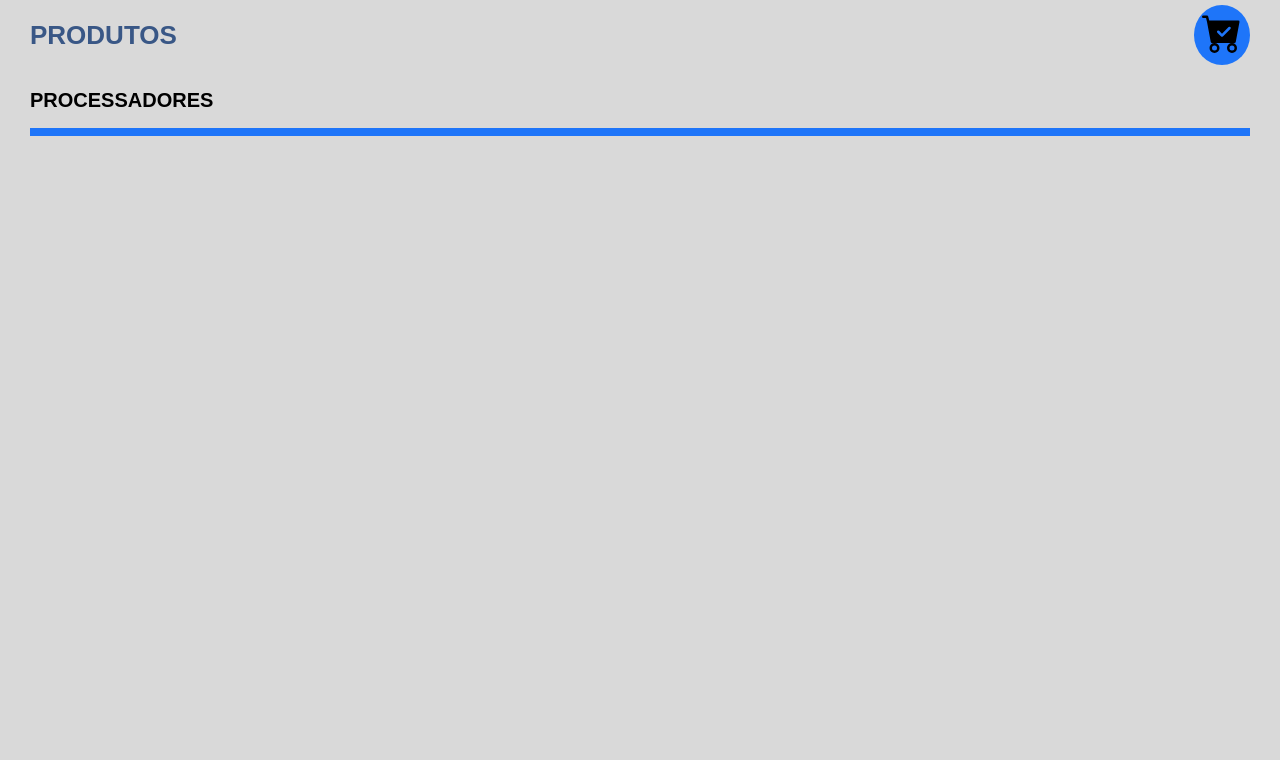
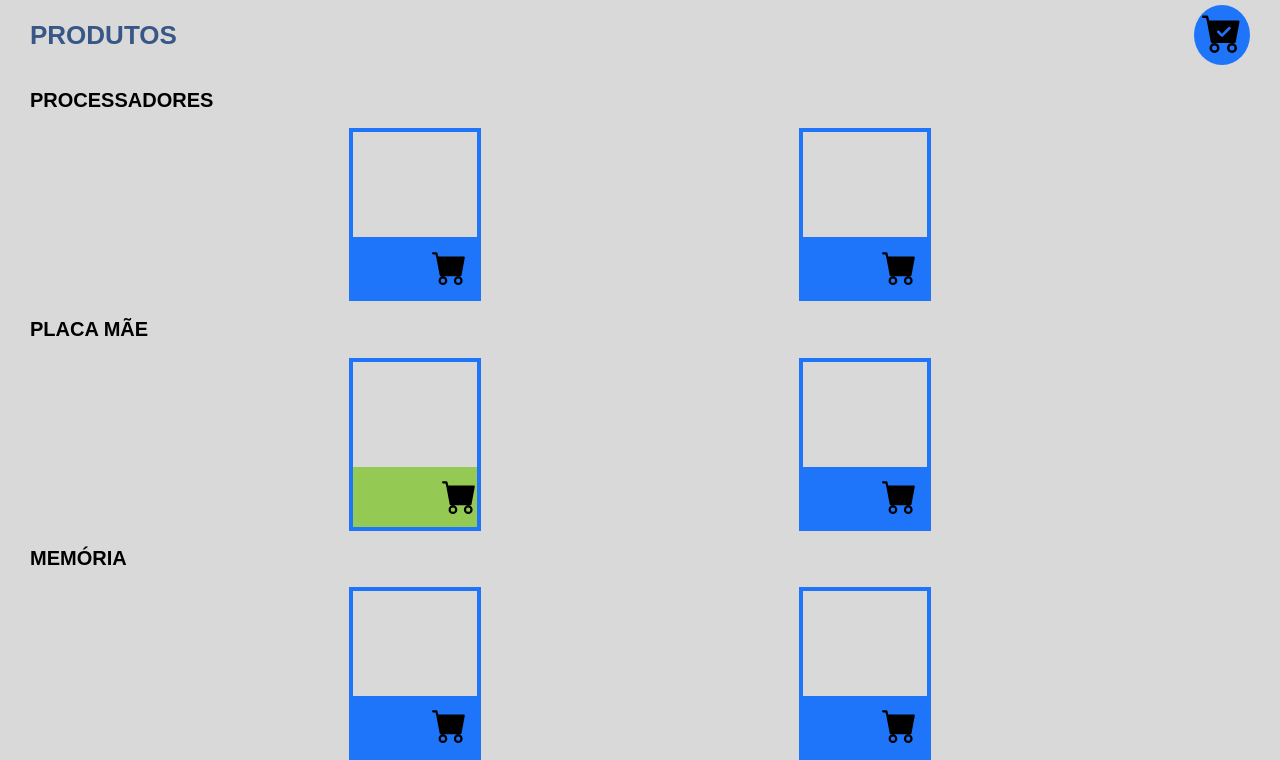
Before and after one commit to lucassouza111/Curso-HTML-CSS, a plain HTML site: page PCStore/index.html in a window 1280 px wide. Shown: the part 112-872 px from the top of the page. Before the commit the page ends 800 px from the top, so only its background shows below. Drawn offline with Linux system fonts and the light colour scheme.

Commit message:
Tela dos Projetos

```diff
--- /dev/null
+++ b/CSS/CSS.css
@@ -0,0 +1,23 @@
+body{
+    background-color: #333;
+    display: flex;
+    justify-content: center;
+    align-items: center;
+    height: 100vh;
+}
+main{
+    display: flex;
+    flex-direction: column;
+    justify-content: center;
+    align-items: center;
+}
+button{
+    width: 320px;
+    height: 50px;
+    color: #333;
+    font-size: 24px;
+    font-family: Arial, Helvetica, sans-serif;
+    font-weight: 800;
+    margin: 0.5rem;
+    border-radius: 8px;
+}
--- a/PCStore/CSS/estilo.css
+++ b/PCStore/CSS/estilo.css
@@ -43,4 +43,32 @@ main{
 }
 .produto article{
     border: solid 4px #1e75f9;
+    width: 124px;
+    height: 165px;
+    display: flex;
+    flex-direction: column;
+    justify-content: flex-end;
 }
+.produto article .cart{
+    width: 100%;
+    background-color: #1e75f9;
+    height: 60px;
+    display: flex;
+    justify-content: flex-end;
+    align-items: center
+}
+.produto article .cart2{
+    width: 100%;
+    background-color: #94C954;
+    height: 60px;
+    display: flex;
+    justify-content: flex-end;
+    align-items: center
+}
+.cart svg{
+    margin-right: 10px;
+}
+.produto{
+    display: flex;
+    justify-content: space-evenly;
+}
--- a/PCStore/index.html
+++ b/PCStore/index.html
@@ -27,6 +27,58 @@
         </section>
         <section class="produto">
             <article>
+                <div class="cart">
+                    <svg xmlns="http://www.w3.org/2000/svg" width="35" height="35" fill="currentColor" class="bi bi-cart-fill" viewBox="0 0 16 16">
+                        <path d="M0 1.5A.5.5 0 0 1 .5 1H2a.5.5 0 0 1 .485.379L2.89 3H14.5a.5.5 0 0 1 .491.592l-1.5 8A.5.5 0 0 1 13 12H4a.5.5 0 0 1-.491-.408L2.01 3.607 1.61 2H.5a.5.5 0 0 1-.5-.5M5 12a2 2 0 1 0 0 4 2 2 0 0 0 0-4m7 0a2 2 0 1 0 0 4 2 2 0 0 0 0-4m-7 1a1 1 0 1 1 0 2 1 1 0 0 1 0-2m7 0a1 1 0 1 1 0 2 1 1 0 0 1 0-2"/>
+                    </svg>
+                </div>
+            </article>
+            <article>
+                <div class="cart">
+                    <svg xmlns="http://www.w3.org/2000/svg" width="35" height="35" fill="currentColor" class="bi bi-cart-fill" viewBox="0 0 16 16">
+                        <path d="M0 1.5A.5.5 0 0 1 .5 1H2a.5.5 0 0 1 .485.379L2.89 3H14.5a.5.5 0 0 1 .491.592l-1.5 8A.5.5 0 0 1 13 12H4a.5.5 0 0 1-.491-.408L2.01 3.607 1.61 2H.5a.5.5 0 0 1-.5-.5M5 12a2 2 0 1 0 0 4 2 2 0 0 0 0-4m7 0a2 2 0 1 0 0 4 2 2 0 0 0 0-4m-7 1a1 1 0 1 1 0 2 1 1 0 0 1 0-2m7 0a1 1 0 1 1 0 2 1 1 0 0 1 0-2"/>
+                    </svg>
+                </div>
+            </article>
+        </section>
+
+        <section class="titulo">
+            <h2>PLACA MÃE</h2>
+        </section>
+        <section class="produto">
+            <article>
+                <div class="cart2">
+                    <svg xmlns="http://www.w3.org/2000/svg" width="35" height="35" fill="currentColor" class="bi bi-cart-fill" viewBox="0 0 16 16">
+                        <path d="M0 1.5A.5.5 0 0 1 .5 1H2a.5.5 0 0 1 .485.379L2.89 3H14.5a.5.5 0 0 1 .491.592l-1.5 8A.5.5 0 0 1 13 12H4a.5.5 0 0 1-.491-.408L2.01 3.607 1.61 2H.5a.5.5 0 0 1-.5-.5M5 12a2 2 0 1 0 0 4 2 2 0 0 0 0-4m7 0a2 2 0 1 0 0 4 2 2 0 0 0 0-4m-7 1a1 1 0 1 1 0 2 1 1 0 0 1 0-2m7 0a1 1 0 1 1 0 2 1 1 0 0 1 0-2"/>
+                    </svg>
+                </div>
+            </article>
+            <article>
+                <div class="cart">
+                    <svg xmlns="http://www.w3.org/2000/svg" width="35" height="35" fill="currentColor" class="bi bi-cart-fill" viewBox="0 0 16 16">
+                        <path d="M0 1.5A.5.5 0 0 1 .5 1H2a.5.5 0 0 1 .485.379L2.89 3H14.5a.5.5 0 0 1 .491.592l-1.5 8A.5.5 0 0 1 13 12H4a.5.5 0 0 1-.491-.408L2.01 3.607 1.61 2H.5a.5.5 0 0 1-.5-.5M5 12a2 2 0 1 0 0 4 2 2 0 0 0 0-4m7 0a2 2 0 1 0 0 4 2 2 0 0 0 0-4m-7 1a1 1 0 1 1 0 2 1 1 0 0 1 0-2m7 0a1 1 0 1 1 0 2 1 1 0 0 1 0-2"/>
+                    </svg>
+                </div>
+            </article>
+        </section>
+
+        <section class="titulo">
+            <h2>MEMÓRIA</h2>
+        </section>
+        <section class="produto">
+            <article>
+                <div class="cart">
+                    <svg xmlns="http://www.w3.org/2000/svg" width="35" height="35" fill="currentColor" class="bi bi-cart-fill" viewBox="0 0 16 16">
+                        <path d="M0 1.5A.5.5 0 0 1 .5 1H2a.5.5 0 0 1 .485.379L2.89 3H14.5a.5.5 0 0 1 .491.592l-1.5 8A.5.5 0 0 1 13 12H4a.5.5 0 0 1-.491-.408L2.01 3.607 1.61 2H.5a.5.5 0 0 1-.5-.5M5 12a2 2 0 1 0 0 4 2 2 0 0 0 0-4m7 0a2 2 0 1 0 0 4 2 2 0 0 0 0-4m-7 1a1 1 0 1 1 0 2 1 1 0 0 1 0-2m7 0a1 1 0 1 1 0 2 1 1 0 0 1 0-2"/>
+                    </svg>
+                </div>
+            </article>
+            <article>
+                <div class="cart">
+                    <svg xmlns="http://www.w3.org/2000/svg" width="35" height="35" fill="currentColor" class="bi bi-cart-fill" viewBox="0 0 16 16">
+                        <path d="M0 1.5A.5.5 0 0 1 .5 1H2a.5.5 0 0 1 .485.379L2.89 3H14.5a.5.5 0 0 1 .491.592l-1.5 8A.5.5 0 0 1 13 12H4a.5.5 0 0 1-.491-.408L2.01 3.607 1.61 2H.5a.5.5 0 0 1-.5-.5M5 12a2 2 0 1 0 0 4 2 2 0 0 0 0-4m7 0a2 2 0 1 0 0 4 2 2 0 0 0 0-4m-7 1a1 1 0 1 1 0 2 1 1 0 0 1 0-2m7 0a1 1 0 1 1 0 2 1 1 0 0 1 0-2"/>
+                    </svg>
+                </div>
             </article>
         </section>
     </main>
--- /dev/null
+++ b/Projeto_Final/CSS/estilo.css
@@ -0,0 +1,3 @@
+body{
+    background-color: grey;
+}
```
Also changed, not shown: Projeto_Final/index.html (added, +12 -0 lines), index.html (added, +18 -0 lines), EstruturaHTML5/EstruturaHTML5.html (renamed from Wizard/wizard.html).
